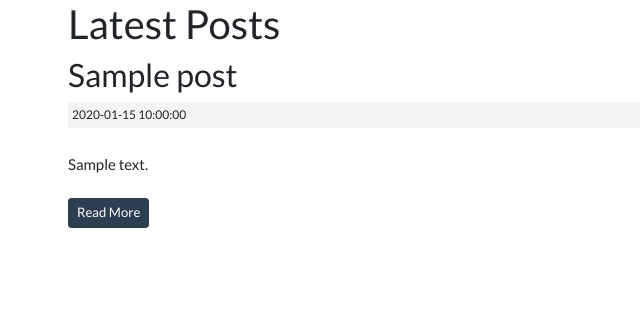
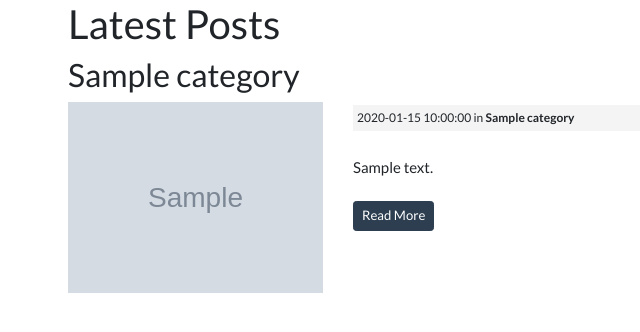
Before and after one commit to tushar-kamra/CI_Blog, a CodeIgniter app: page /blog/posts in a window 1280 px wide. Shown: the part 71-403 px from the top of the page, without its empty margins (17-657 px from the left). Run offline with CodeIgniter, Linux system fonts and the light colour scheme; tables that the repository leaves empty or names only in its code hold one stand-in row (values such as "Sample post"); grey boxes marked "Sample" are stand-in pictures; some libraries are stand-ins or nearby versions.

Commit message:
Image_upload feature added

```diff
--- a/application/controllers/Pages.php
+++ b/application/controllers/Pages.php
@@ -3,6 +3,7 @@
 class Pages extends CI_Controller {
     public function view($page = 'home'){
         if(!file_exists(APPPATH . 'views/pages/' . $page . '.php')){
+
             show_404();
         }
 
--- a/application/controllers/Posts.php
+++ b/application/controllers/Posts.php
@@ -39,7 +39,29 @@ class Posts extends CI_Controller {
             $this->load->view('posts/create', $data);
             $this->load->view('templates/footer');
         } else {
-            $this->post_model->create_post();
+            // Configuration for uploading file
+            $config['upload_path'] = './static/images/posts';
+            $config['allowed_types'] = 'gif|jpg|png';
+            $config['max_size'] = '2048';
+            $config['max_width'] = '500';
+            $config['max_height'] = '500';
+
+            $this->load->library('upload', $config);
+
+            if(!$this->upload->do_upload('postimage')){
+                $errors = array(
+                    'error' => $this->upload->display_errors()
+                );
+                $post_image = 'noimage.jpg';
+            } else {
+                $data = array(
+                    'upload_data' => $this->upload->data()
+                );
+                $post_image = $_FILES['postimage']['name'];
+            }
+
+
+            $this->post_model->create_post($post_image);
             redirect('posts');
         }
 
@@ -52,6 +74,7 @@ class Posts extends CI_Controller {
 
     public function edit($slug){
         $data['post'] = $this->post_model->get_posts($slug);
+        $data['categories'] = $this->post_model->get_categories();
 
         if(empty($data['post'])){
             show_404();
--- a/application/models/Post_model.php
+++ b/application/models/Post_model.php
@@ -7,7 +7,8 @@ class Post_model extends CI_Model {
 
     public function get_posts($slug = FALSE){
         if($slug === FALSE){
-            $this->db->order_by('id','DESC');
+            $this->db->order_by('posts.id','DESC');
+            $this->db->join('categories', 'categories.id = posts.category_id');
             $query = $this->db->get('posts');
             return $query->result_array();
         }
@@ -16,13 +17,15 @@ class Post_model extends CI_Model {
         return $query->row_array();
     }
 
-    public function create_post(){
+    public function create_post($post_image){
         $slug = url_title($this->input->post('title'));
 
         $data = array(
             'title' => $this->input->post('title'),
             'slug' => $slug,
-            'body' => $this->input->post('body')
+            'body' => $this->input->post('body'),
+            'category_id' => $this->input->post('category_id'),
+            'post_image' => $post_image
         );
 
         return $this->db->insert('posts', $data);
@@ -40,7 +43,8 @@ class Post_model extends CI_Model {
         $data = array(
             'title' => $this->input->post('title'),
             'slug' => $slug,
-            'body' => $this->input->post('body')
+            'body' => $this->input->post('body'),
+            'category_id' => $this->input->post('category_id')
         );
 
         $this->db->where('id', $this->input->post('id'));
--- a/application/views/posts/index.php
+++ b/application/views/posts/index.php
@@ -2,10 +2,17 @@
 
 <?php foreach($posts as $post): ?>
     <h3><?= $post['title']; ?></h3>
-    <small class="post-date"><?= $post['created_at']; ?></small> <br>
-    <?= word_limiter($post['body']); ?>
-    <br><br>
-    <a class="btn btn-primary btn-sm" href="<?= base_url('posts/' . $post['slug']);?>">Read More</a>
-    <br><br>
+    <div class="row">
+        <div class="col-md-3">
+            <img class="post-thumb" src="<?= base_url(); ?>static/images/posts/<?= $post['post_image']; ?>">
+        </div>
+        <div class="col-md-9">
+            <small class="post-date"><?= $post['created_at']; ?> in <strong><?= $post['name']; ?></strong></small> <br>
+            <?= word_limiter($post['body']); ?>
+            <br><br>
+            <a class="btn btn-primary btn-sm" href="<?= base_url('posts/' . $post['slug']);?>">Read More</a>
+            <br><br>
+        </div>
+    </div>
 
 <?php endforeach; ?>
--- a/application/views/posts/view.php
+++ b/application/views/posts/view.php
@@ -1,5 +1,7 @@
 <h2><?= $post['title']; ?></h2>
-<small class="post-date"><?= $post['created_at']; ?></small> <br>
+<small class="post-date"><?= $post['created_at']; ?></small>
+<img src="<?= base_url(); ?>static/images/posts/<?= $post['post_image']; ?>">
+<br>
 <div class="post-body">
     <?= $post['body']; ?>
 </div>
--- a/static/css/style.css
+++ b/static/css/style.css
@@ -4,3 +4,7 @@
     margin: 3px 0;
     display: block;
 }
+
+.post-thumb {
+    width: 100%;
+}
```
Also changed, not shown: application/views/posts/create.php (+6 -2 lines), application/views/posts/edit.php (+8 -0 lines), static/images/posts/logo.jpg (added), static/images/posts/noimage.jpg (added), 1 other file.
